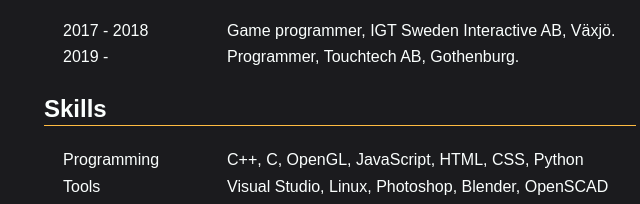
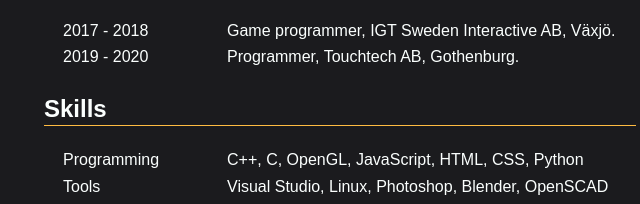
Before and after one commit to lunderot/lunderot.github.io, a plain HTML site: page cv/index.html in a window 1280 px wide. Shown: the part 589-793 px from the top of the page, 300-940 px from the left. Drawn offline with Linux system fonts and the light colour scheme.

Commit message:
Updated CV

```diff
--- a/cv/index.html
+++ b/cv/index.html
@@ -46,7 +46,7 @@
 					<h2>Work</h2>
 						<table>
 							<tr><td>2017 - 2018</td><td>Game programmer, IGT Sweden Interactive AB, Växjö.</td></tr>
-							<tr><td>2019 - </td><td>Programmer, Touchtech AB, Gothenburg.</td></tr>
+							<tr><td>2019 - 2020</td><td>Programmer, Touchtech AB, Gothenburg.</td></tr>
 						</table>
 					<h2>Skills</h2>
 						<table>
```
Also changed, not shown: 1 other file.
